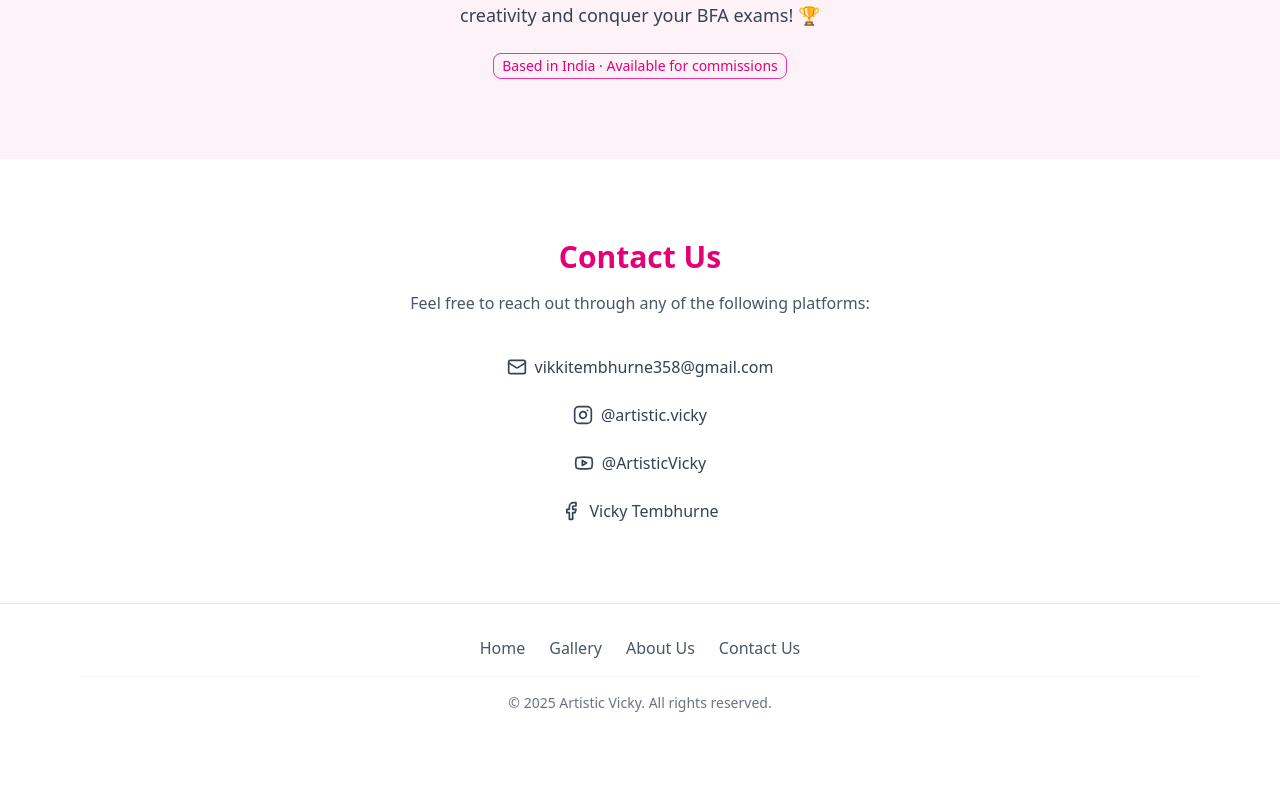
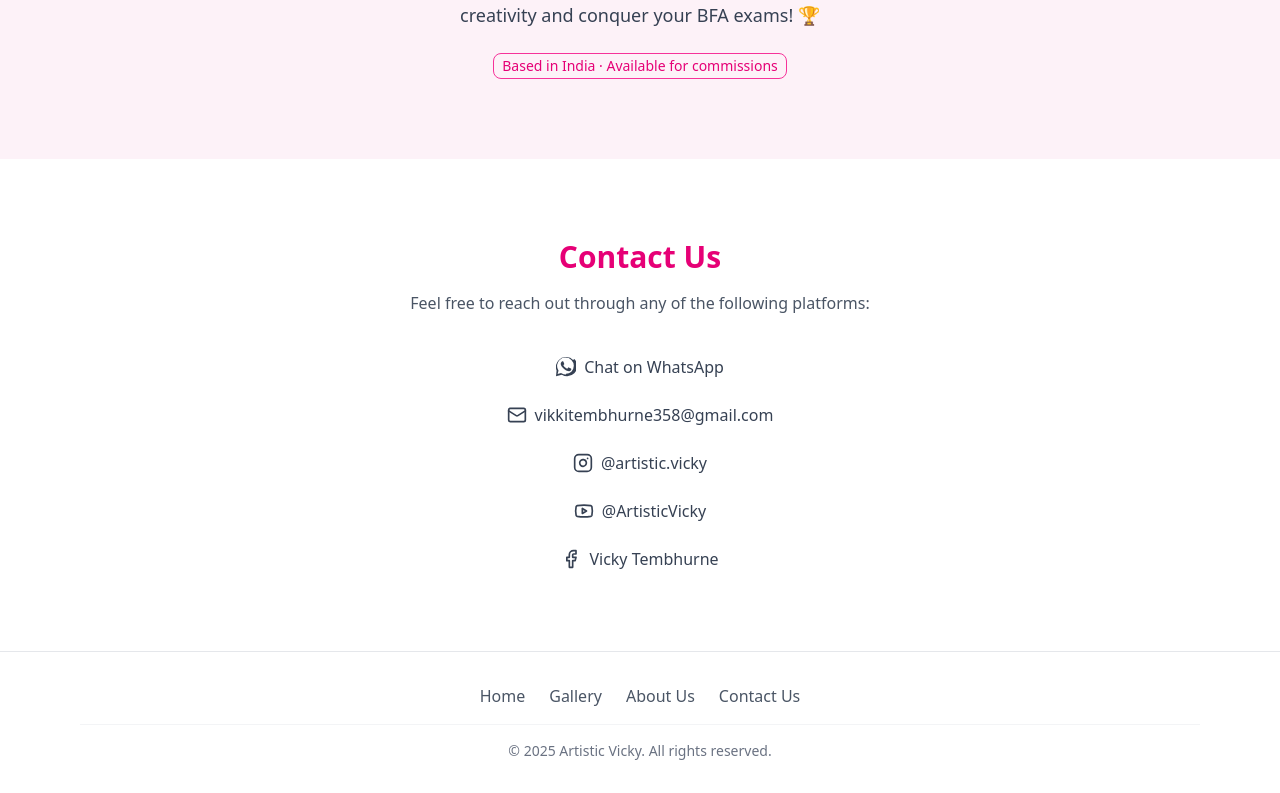
Before and after one commit to rahul-kapgate/artwithvicky-frontend, a React (Vite) app: page / in a window 1280 px wide. Shown: the part 1138-1931 px from the top of the page. Before the commit the page ends 1883 px from the top, so only its background shows below. Built offline with nearby package versions, Linux system fonts and the light colour scheme.

Commit message:
added whatapp number

```diff
--- a/src/pages/Home.tsx
+++ b/src/pages/Home.tsx
@@ -82,6 +82,24 @@ export default function Home() {
             Feel free to reach out through any of the following platforms:
           </p>
           <div className="space-y-6">
+            {/* WhatsApp */}
+            <a
+              href="https://wa.me/919226221871"
+              target="_blank"
+              rel="noopener noreferrer"
+              className="flex items-center justify-center space-x-2 text-gray-700 hover:text-pink-600 transition-colors duration-200"
+            >
+              <svg
+                xmlns="http://www.w3.org/2000/svg"
+                className="h-5 w-5"
+                fill="currentColor"
+                viewBox="0 0 24 24"
+              >
+                <path d="M20.52 3.48a12.07 12.07 0 0 0-17.04 0 12.03 12.03 0 0 0-2.79 12.68L.01 23l6.98-1.82a12.07 12.07 0 0 0 6.52 1.82 12.03 12.03 0 0 0 8.5-3.52 12.07 12.07 0 0 0 0-17.04zm-8.48 17.52c-1.96 0-3.87-.52-5.54-1.5l-.4-.23-4.15 1.08 1.11-4.05-.26-.42a9.93 9.93 0 0 1 1.56-12.37 9.95 9.95 0 0 1 14.08 0 9.93 9.93 0 0 1 0 14.07 9.95 9.95 0 0 1-6.4 2.42zm5.63-7.5c-.31-.15-1.84-.91-2.13-1.01-.29-.11-.5-.15-.7.15s-.8 1.01-.98 1.22c-.18.2-.36.22-.67.07-.31-.15-1.31-.48-2.5-1.52a9.4 9.4 0 0 1-1.74-2.15c-.18-.31-.02-.48.13-.63.13-.13.31-.34.47-.52.15-.18.2-.31.31-.52.1-.2.05-.38-.02-.53-.07-.15-.7-1.68-.96-2.3-.25-.6-.5-.52-.7-.53l-.6-.01a1.15 1.15 0 0 0-.84.39 3.52 3.52 0 0 0-1.1 2.63c0 1.54 1.11 3.03 1.26 3.24.15.2 2.2 3.37 5.35 4.72.75.33 1.33.53 1.79.67.75.24 1.44.2 1.98.12.6-.09 1.84-.75 2.1-1.47.26-.73.26-1.36.18-1.5-.07-.14-.27-.22-.57-.37z" />
+              </svg>
+              <span>Chat on WhatsApp</span>
+            </a>
+
             {/* Email */}
             <a
               href="mailto:vikkitembhurne358@gmail.com"
```
